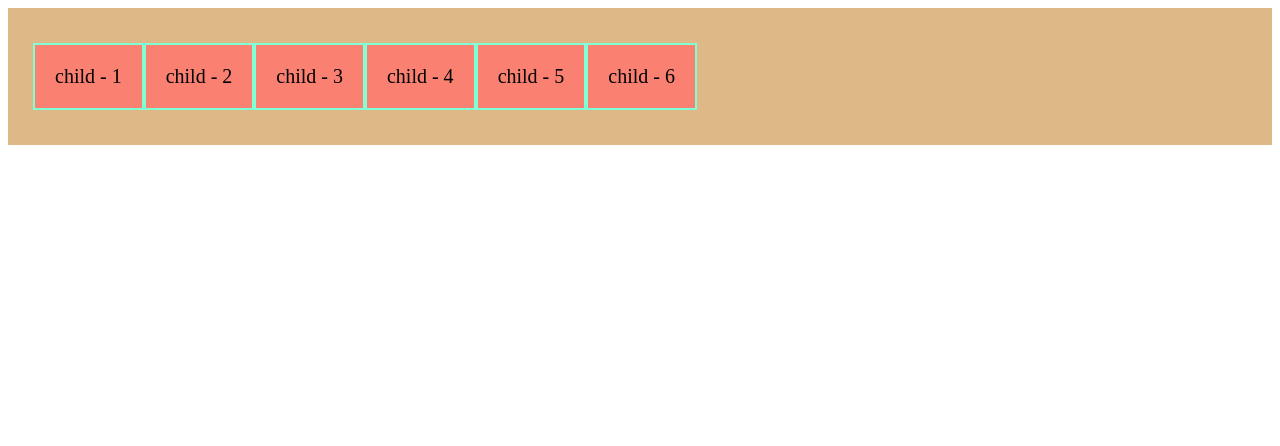
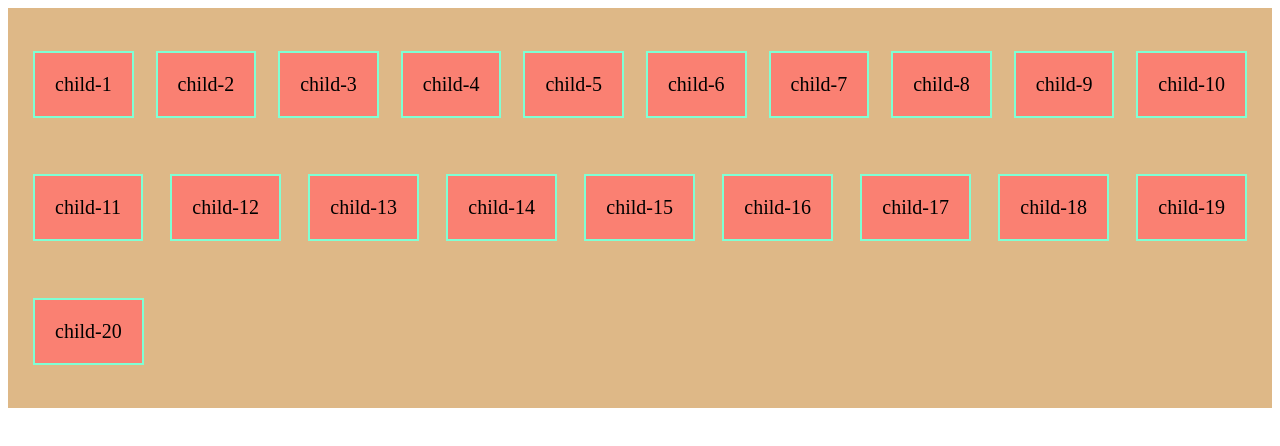
Before and after one commit to mushfiqur1500/Projects, a plain HTML site: page My First CSS/practise task/task/index.html in a window 1280 px wide. Drawn offline with Linux system fonts and the light colour scheme.

Commit message:
testing flex

```diff
--- a/My First CSS/practise task/task/index.html
+++ b/My First CSS/practise task/task/index.html
@@ -8,12 +8,26 @@
 </head>
 <body>
   <section class="parent">
-    <div class="child">child - 1</div>
-    <div class="child">child - 2</div>
-    <div class="child">child - 3</div>
-    <div class="child">child - 4</div>
-    <div class="child">child - 5</div>
-    <div class="child">child - 6</div>
+  <div class="child">child-1</div>
+  <div class="child">child-2</div>
+  <div class="child">child-3</div>
+  <div class="child">child-4</div>
+  <div class="child">child-5</div>
+  <div class="child">child-6</div>
+  <div class="child">child-7</div>
+  <div class="child">child-8</div>
+  <div class="child">child-9</div>
+  <div class="child">child-10</div>
+  <div class="child">child-11</div>
+  <div class="child">child-12</div>
+  <div class="child">child-13</div>
+  <div class="child">child-14</div>
+  <div class="child">child-15</div>
+  <div class="child">child-16</div>
+  <div class="child">child-17</div>
+  <div class="child">child-18</div>
+  <div class="child">child-19</div>
+  <div class="child">child-20</div>
   </section>
 </body>
 </html>
--- a/My First CSS/practise task/task/style.css
+++ b/My First CSS/practise task/task/style.css
@@ -2,6 +2,12 @@
   padding: 25px;
   background-color: burlywood;
   display: flex;
+  gap: 20px;
+  justify-content: space-between;
+  height: 350px;
+  align-items: center;
+  flex-direction: row;
+  flex-wrap: wrap;
 }
 
 .child{
```
